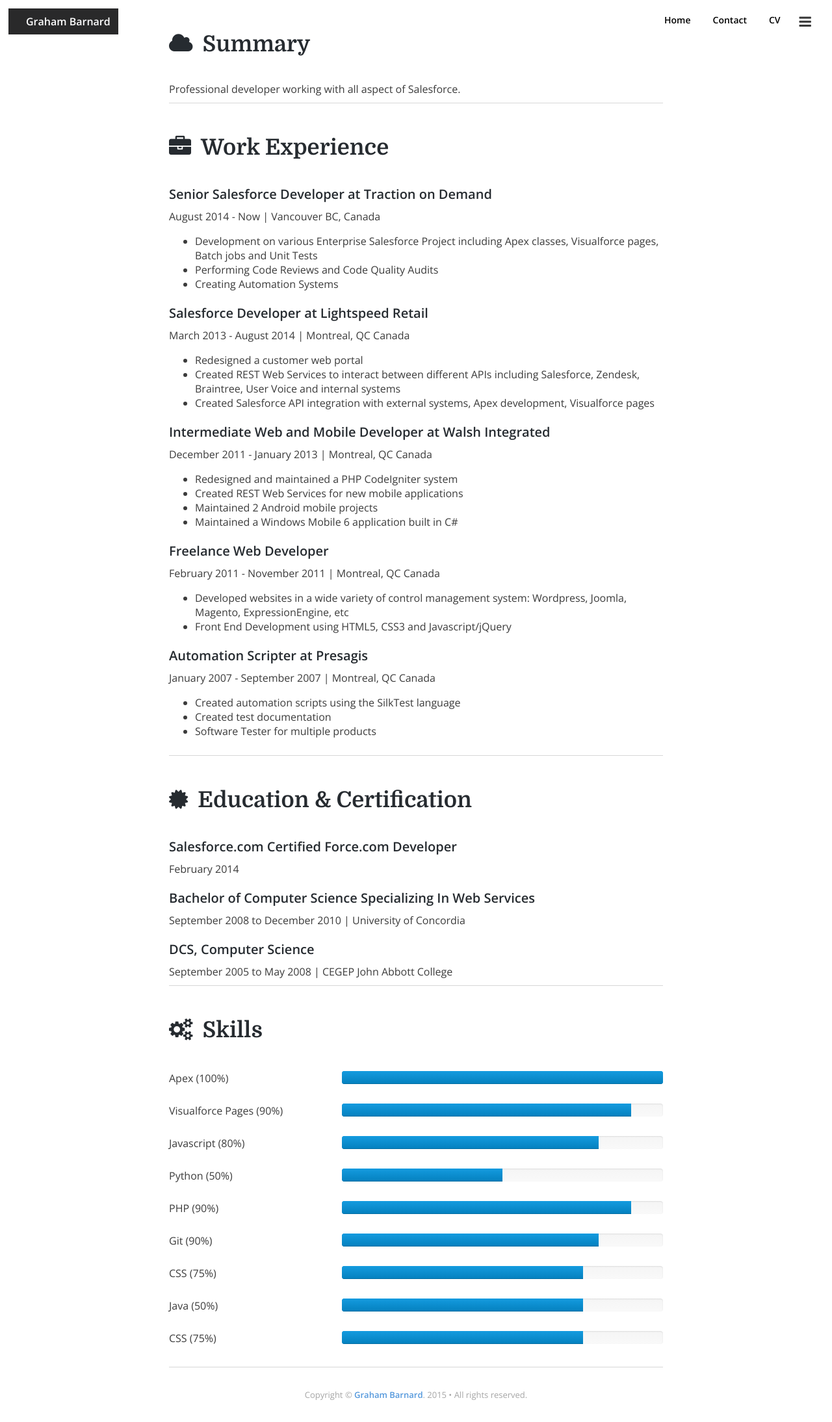
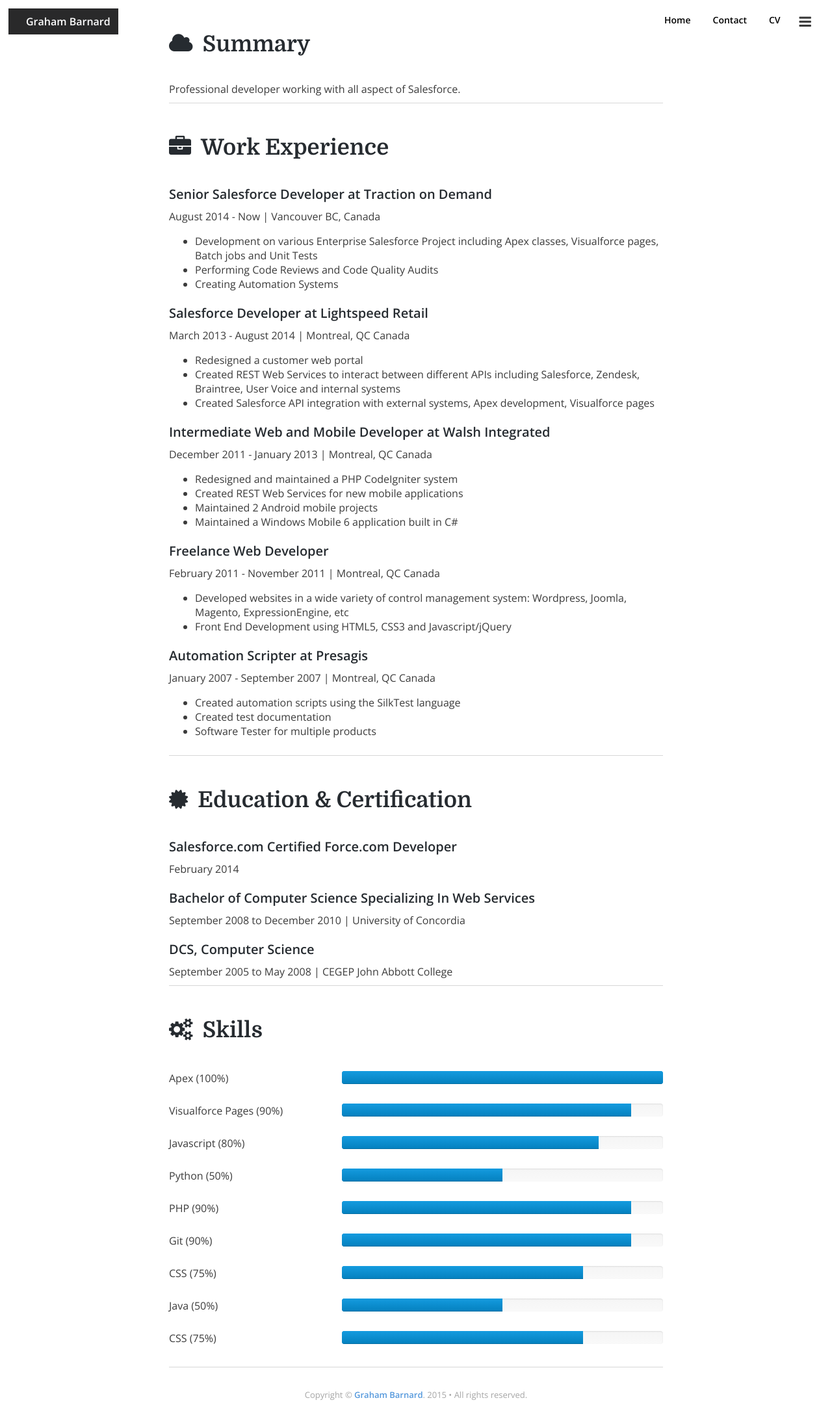
Before and after one commit to GrahamBarnard/GrahamBarnard.github.io, a Jekyll site: the page built from cv.md, in a window 1280 px wide. Shown: the whole page at 65% size. Built offline with Jekyll 4.4.1, drawn with Linux system fonts in a browser that asks for light colours; nearby versions of some CDN libraries; comment, search, counter and statistics services are not loaded.

Commit message:
Small HTML fixes

```diff
--- a/cv.md
+++ b/cv.md
@@ -112,10 +112,6 @@
 			</div>
 		</div>
 
-		<div class="progress">
-			<div class="bar" style="width: 90%;"></div>
-		</div>
-
 		<div class="skill">
 			<div class="name">Python (50%)</div>
 			<div class="progress">
@@ -133,7 +129,7 @@
 		<div class="skill">
 			<div class="name">Git (90%)</div>
 			<div class="progress">
-				<div class="bar" style="width: 80%"></div>
+				<div class="bar" style="width: 90%"></div>
 			</div>
 		</div>
 
@@ -147,7 +143,7 @@
 		<div class="skill">
 			<div class="name">Java (50%)</div>
 			<div class="progress">
-				<div class="bar" style="width: 75%"></div>
+				<div class="bar" style="width: 50%"></div>
 			</div>
 		</div>
 
```
